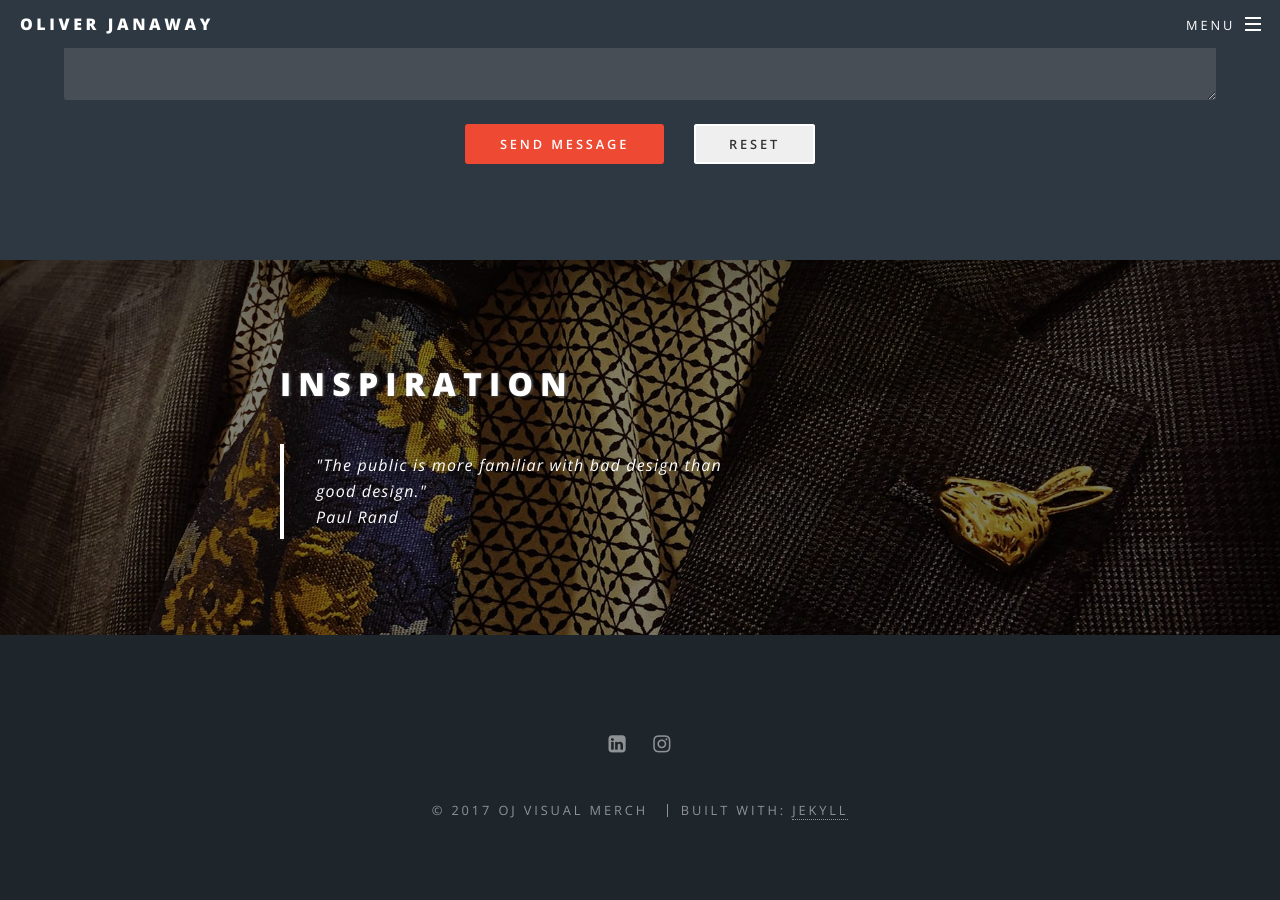
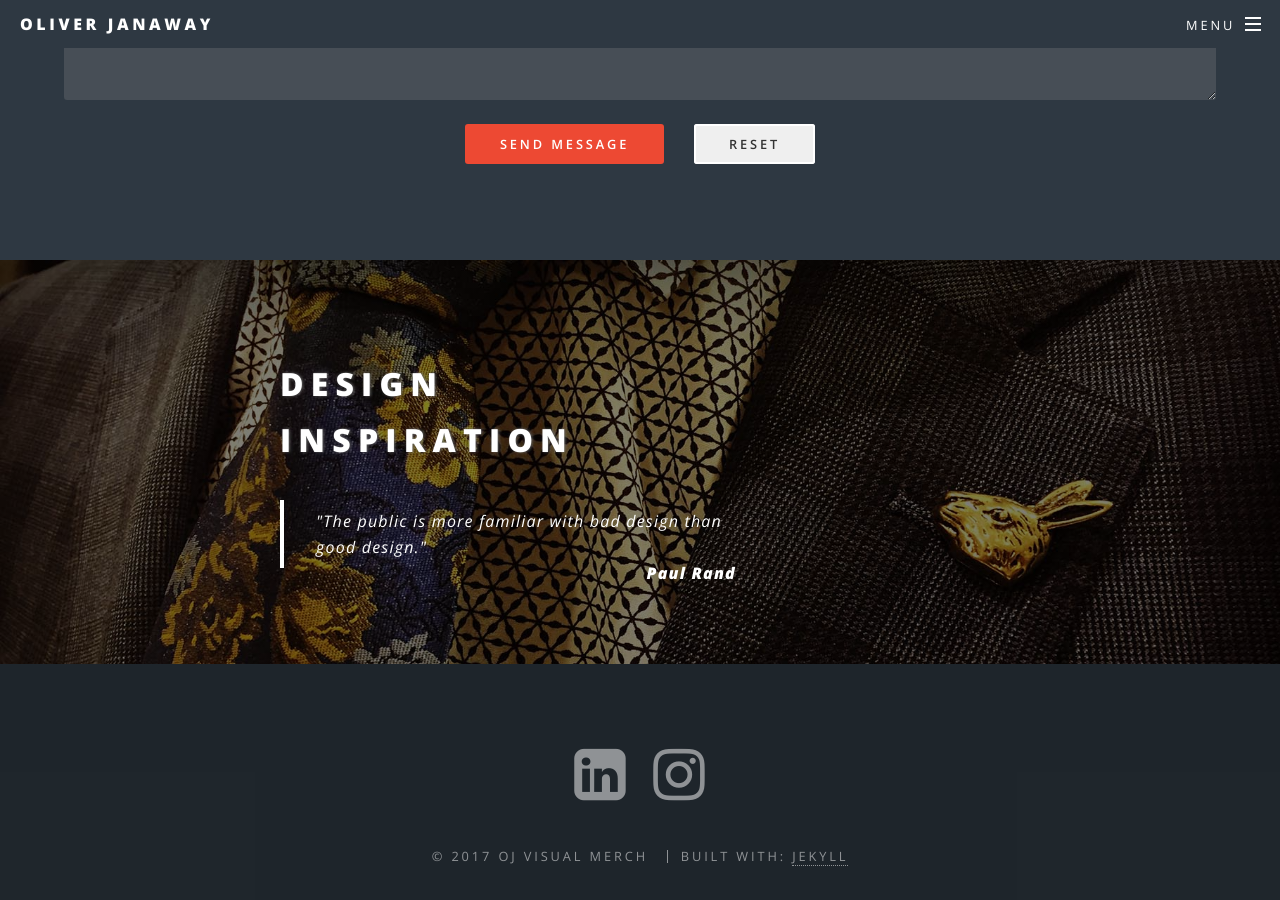
Before and after one commit to beebul/olly, a Jekyll site: the page built from index.html, in a window 1280 px wide and 900 px high, scrolled down 2277 px. Built offline with Jekyll 4.4.1, drawn with Linux system fonts in a browser that asks for light colours; a script that is not in the unit is left out.

Commit message:
tweaky tweaks

```diff
--- a/_includes/footer.html
+++ b/_includes/footer.html
@@ -4,10 +4,10 @@
     {% for socloc in site.social %}
     {% if socloc[1] %}
     {% if socloc[0] == 'email' %}
-    <li><a target="_blank" href="{{ socloc[1] }}" class="icon fa-envelope-o"
+    <li><a target="_blank" href="{{ socloc[1] }}" class="icon fa-envelope-o fa-3x"
            ><span class="label">E-mail</span></a></li>
     {% else %}
-    <li><a target="_blank" href="{{ socloc[1] }}" class="icon fa-{{ socloc[0] }}"
+    <li><a target="_blank" href="{{ socloc[1] }}" class="icon fa-{{ socloc[0] }} fa-3x"
            ><span class="label">{{ socloc[0] }}</span></a></li>
     {% endif %}
     {% endif %}
--- a/_sass/custom.scss
+++ b/_sass/custom.scss
@@ -21,3 +21,5 @@
 button.mfp-close:hover {
   background-color: transparent;
 }
+
+#cta .quoted { float: right; font-weight: 800; font-style: italic; }
--- a/index.html
+++ b/index.html
@@ -83,9 +83,9 @@ layout: landing
 <section id="cta" class="wrapper style4">
 	<div class="inner">
 		<header>
-			<h2>Inspiration</h2>
+			<h2>Design Inspiration</h2>
 			<blockquote>"The public is more familiar with bad design than good design."
-				<br>Paul Rand
+				<br><span class="quoted">Paul Rand</span>
 			</blockquote>
 		</header>
 	</div>
```
